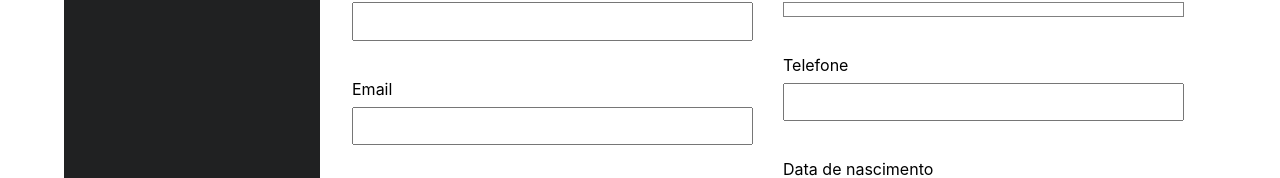
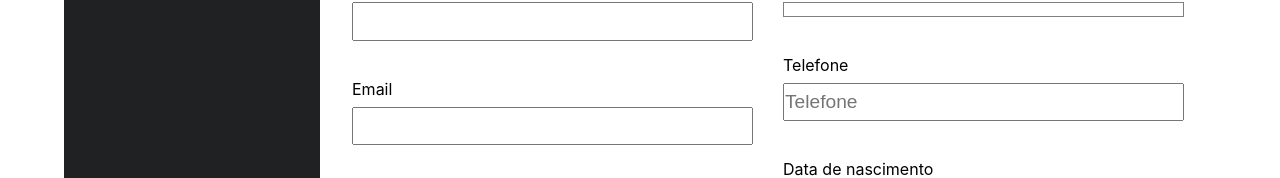
Before and after one commit to PedroHenriqueBragadaSilva/trab-final-react, a React (Create React App) app in the folder ecommerce/: page /perfil in a window 1280 px wide. Shown: the part 304-482 px from the top of the page. Built offline with nearby package versions, Linux system fonts and the light colour scheme.

Commit message:
insere mascaras perfil

```diff
--- a/ecommerce/src/pages/Perfil/index.js
+++ b/ecommerce/src/pages/Perfil/index.js
@@ -6,6 +6,8 @@ import { ButtonWrapper, DelSection, EnderecoButton, EnderecoForm, EnderecoSectio
 import { useHistory } from "react-router-dom"
 import { Endereco } from "../../components/Endereco"
 import { Footer } from "../../components/Footer"
+import MaskedInputTel from "../../mask/telefone"
+import MaskedInputCEP from "../../mask/cep"
 
 export const Perfil = () => {
 
@@ -126,7 +128,7 @@ export const Perfil = () => {
                             </Unc>
 
                             <label htmlFor="telefone">Telefone</label>
-                            <input onChange={(e) => setUpdate({...update, telefone: e.target.value})} type="text" placeholder={data?.telefone}/>
+                            <MaskedInputTel onChange={(e) => setUpdate({...update, telefone: e.target.value})} type="text" placeholder={data?.telefone}/>
 
                             <label htmlFor="dataNascimento">Data de nascimento</label>
                             <input onChange={(e) => setUpdate({...update, dataNascimento: e.target.value})} type="date" placeholder={data?.dataNascimento} />
@@ -149,7 +151,7 @@ export const Perfil = () => {
                     <h1>Enderecos</h1>
 
                     <EnderecoForm onSubmit={handleCriaEndereco}>
-                        <input onChange={(e) => setEnderecoData({...enderecoData, cep: e.target.value})} type="text" placeholder="CEP"/>
+                        <MaskedInputCEP onChange={(e) => setEnderecoData({...enderecoData, cep: e.target.value})} type="text" placeholder="CEP"/>
 
                         <input onChange={(e) => setEnderecoData({...enderecoData, numero: e.target.value})} type="text" placeholder="Número"/>
 
```
